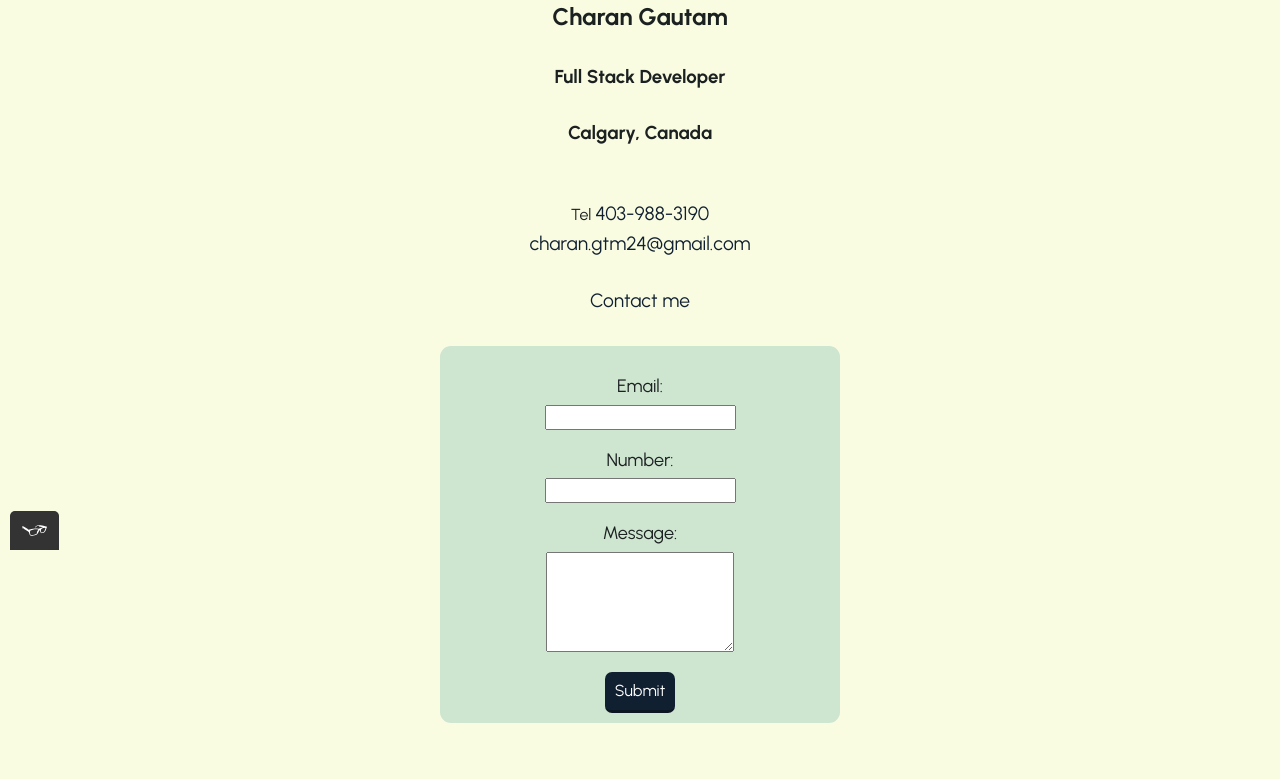
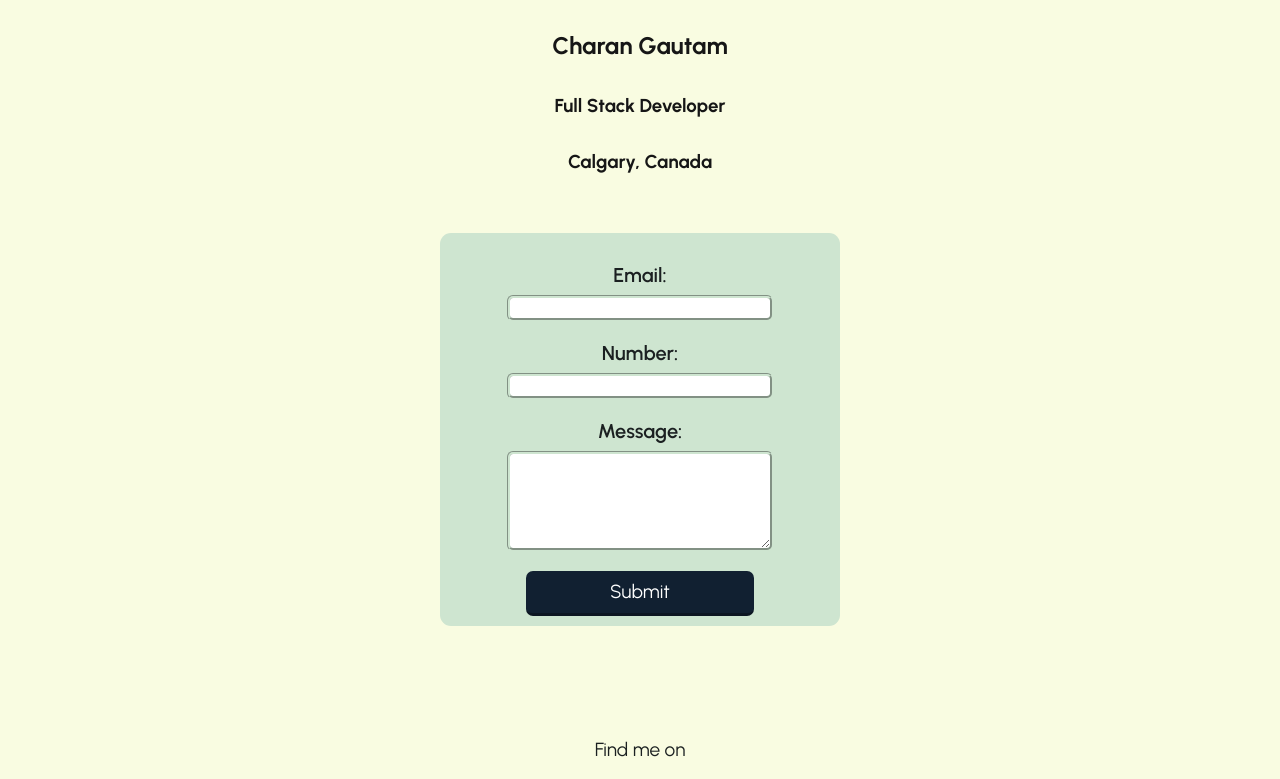
Before and after one commit to charangautam/portfolio-website, a plain HTML site: page contact.html in a window 1280 px wide. Shown: the part 250-1029 px from the top of the page. Drawn offline with nearby package versions, Linux system fonts and the light colour scheme.

Commit message:
final changes/fixes

```diff
--- a/about.html
+++ b/about.html
@@ -1007,6 +1007,5 @@
             <a href="https://www.linkedin.com/in/charan-gautam-bb3683212/" target="_blank"><img src="./img/linkedin_icon.svg" alt="LinkedIn link" class="social-link"></a>
         </div>
     </footer>
-    <script src="./js/tota11y.min.js"></script>
 </body>
 </html>
--- a/contact.html
+++ b/contact.html
@@ -37,22 +37,16 @@
             <h3>Charan Gautam</h3><br>
             <h3>Full Stack Developer</h3> <br>
             <h3>Calgary, Canada</h3><br>
-            <br>
-            Tel <a href="tel:403-988-3190">403-988-3190</a><br>
-            <a href="mailto:charan.gtm24@gmail.com">charan.gtm24@gmail.com</a>
         </div>
-        <br>
-        <a href="mailto:charan.gtm24@gmail.com">Contact me</a>
-
         <form method="post" id="contact-form">
             <label class="contact-label" for="contact-email">Email: </label>
-            <input type="email" id="contact-email" required>
+            <input class="contact-input" type="email" id="contact-email" required>
 
             <label class="contact-label" for="contact-number">Number: </label>
-            <input type="tel" id="contact-number" pattern="\d{3}[\-]\d{3}[\-]\d{4}">
+            <input class="contact-input" type="tel" id="contact-number" pattern="\d{3}[\-]\d{3}[\-]\d{4}">
 
             <label class="contact-label" for="contact-message">Message: </label>
-            <textarea maxlength="240" id="contact-message" required></textarea>
+            <textarea class="contact-input" maxlength="240" id="contact-message" required></textarea>
 
             <button type="submit">Submit</button>
         </form>
@@ -65,6 +59,5 @@
             <a href="https://www.linkedin.com/in/charan-gautam-bb3683212/" target="_blank"><img src="./img/linkedin_icon.svg" alt="LinkedIn link" class="social-link"></a>
         </div>
     </footer>
-    <script src="./js/tota11y.min.js"></script>
 </body>
 </html>
--- a/css/contact.css
+++ b/css/contact.css
@@ -1,5 +1,7 @@
 h3 {
     margin: 0 auto;
+    color: #161616;
+    font-weight: 700;
 }
 
 h3:first-child {
@@ -16,15 +18,28 @@ textarea {
     display: flex;
     flex-direction: column;
     align-items: center;
-    justify-content: flex-start;
     margin: 30px auto 0;
     padding: 10px;
     border-radius: 11px;
 }
 
 .contact-label {
-    font-size: 18px;
+    font-size: 20px;
     margin: 16px 0 4px;
+    font-weight: 600;
+    align-self:inherit;
+}
+
+.contact-input {
+    width: 70%;
+    outline: none;
+    border-radius: 6px;
+    border: #CEE5D0 groove;
+}
+
+form button {
+    font-size: 19px;
+    width: 60%;
 }
 
 #contact-form button {
--- a/css/style.production.css
+++ b/css/style.production.css
@@ -21,9 +21,10 @@ body {
 }
 
 h1 {
-    font-size: 40px;
+    font-size: 50px;
     font-variant: small-caps;
     text-decoration: underline;
+    font-weight: 600;
 }
 
 p {
--- a/css/work.css
+++ b/css/work.css
@@ -8,6 +8,8 @@
         display: grid;
         grid-template-columns: 1fr 1fr 1fr;
         grid-gap: 20px;
+        max-width: 1200px;
+        margin: 0 auto;
     }
 
     .grid__item {
@@ -21,7 +23,7 @@
         margin: 0;
     }
 
-    .grid__item:last-child {
+    .grid__item:first-child {
         grid-column: 1/3;
         grid-row: 1/3;
     }
@@ -33,7 +35,7 @@
         grid-gap: 10px;
     }
 
-    .grid__item:last-child {
+    .grid__item:first-child {
         grid-column: auto/auto;
         grid-row: auto/auto;
     }
```
Also changed, not shown: index.html (+1 -2 lines), work.html (+0 -1 lines).
